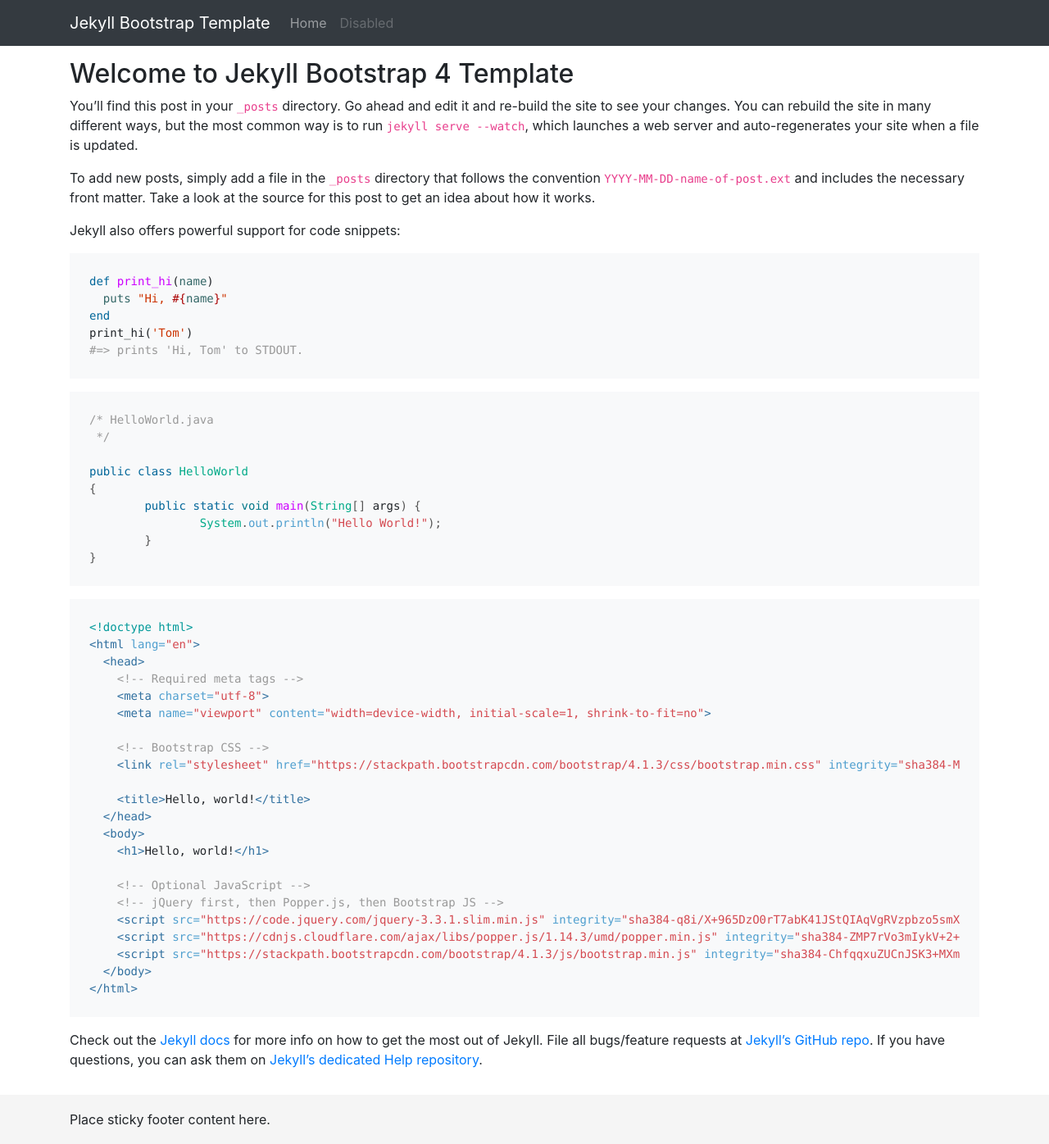
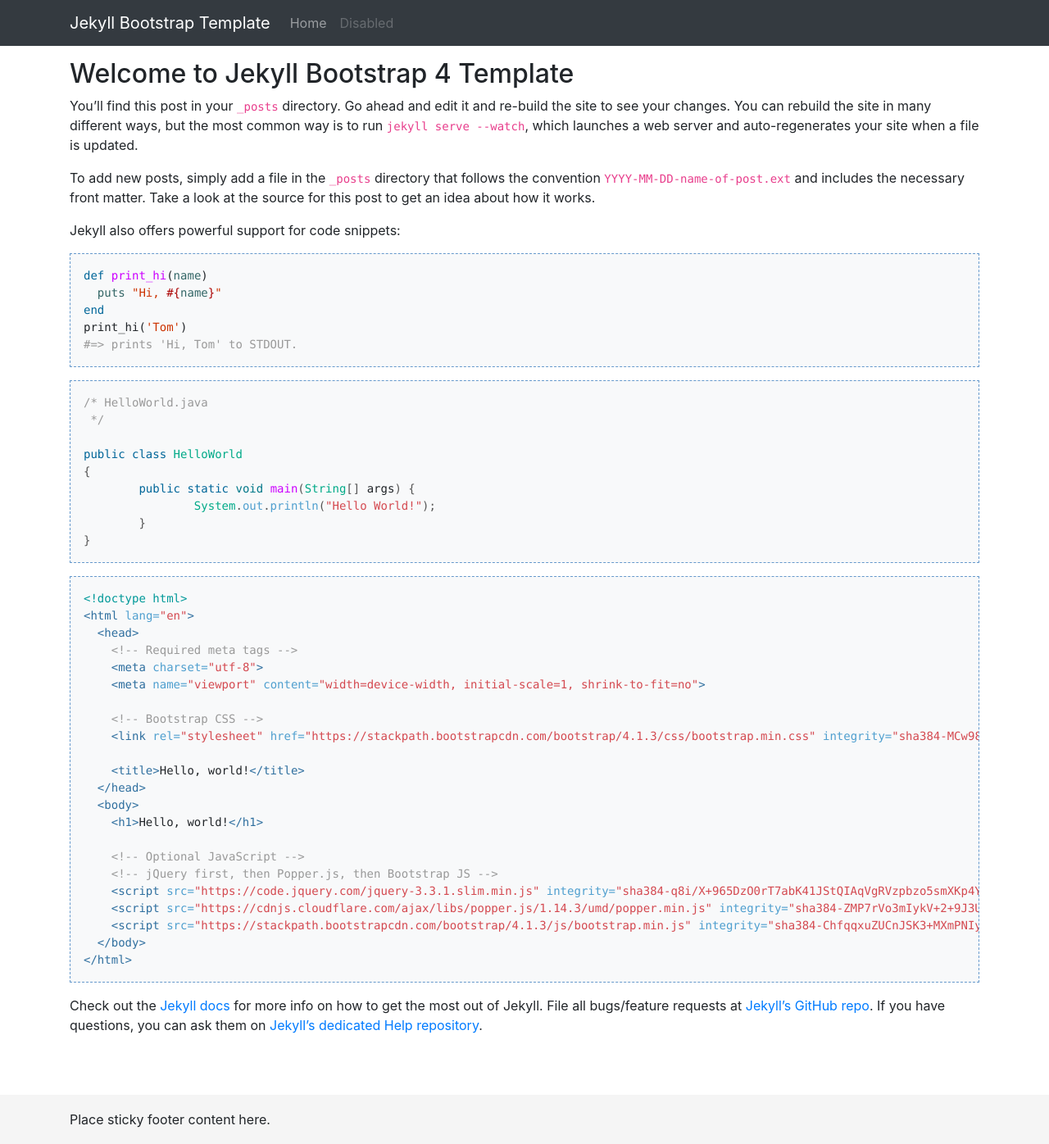
Before and after one commit to vakho10/jekyll-bootstrap-template, a Jekyll site: the page built from _posts/2018-11-08-welcome-to-jekyll.markdown, in a window 1280 px wide and 1396 px high. Shown: the whole window at 82% size. Built offline with Jekyll 4.4.1, drawn with Linux system fonts in a browser that asks for light colours.

Commit message:
Added border and line configuration.

```diff
--- a/_config.yml
+++ b/_config.yml
@@ -22,5 +22,9 @@
 # Build settings
 markdown: kramdown
 highlighter: rouge
+kramdown:
+  syntax_highlighter_opts:
+    block:
+      line_numbers: true
 
 excerpt_separator: <!--more-->
--- a/assets/css/style.css
+++ b/assets/css/style.css
@@ -0,0 +1,8 @@
+.highlight {
+    border: 1px dashed #6699cc;
+    padding: 0;
+}
+
+.highlight > pre {
+    padding: 1rem;
+}
```
